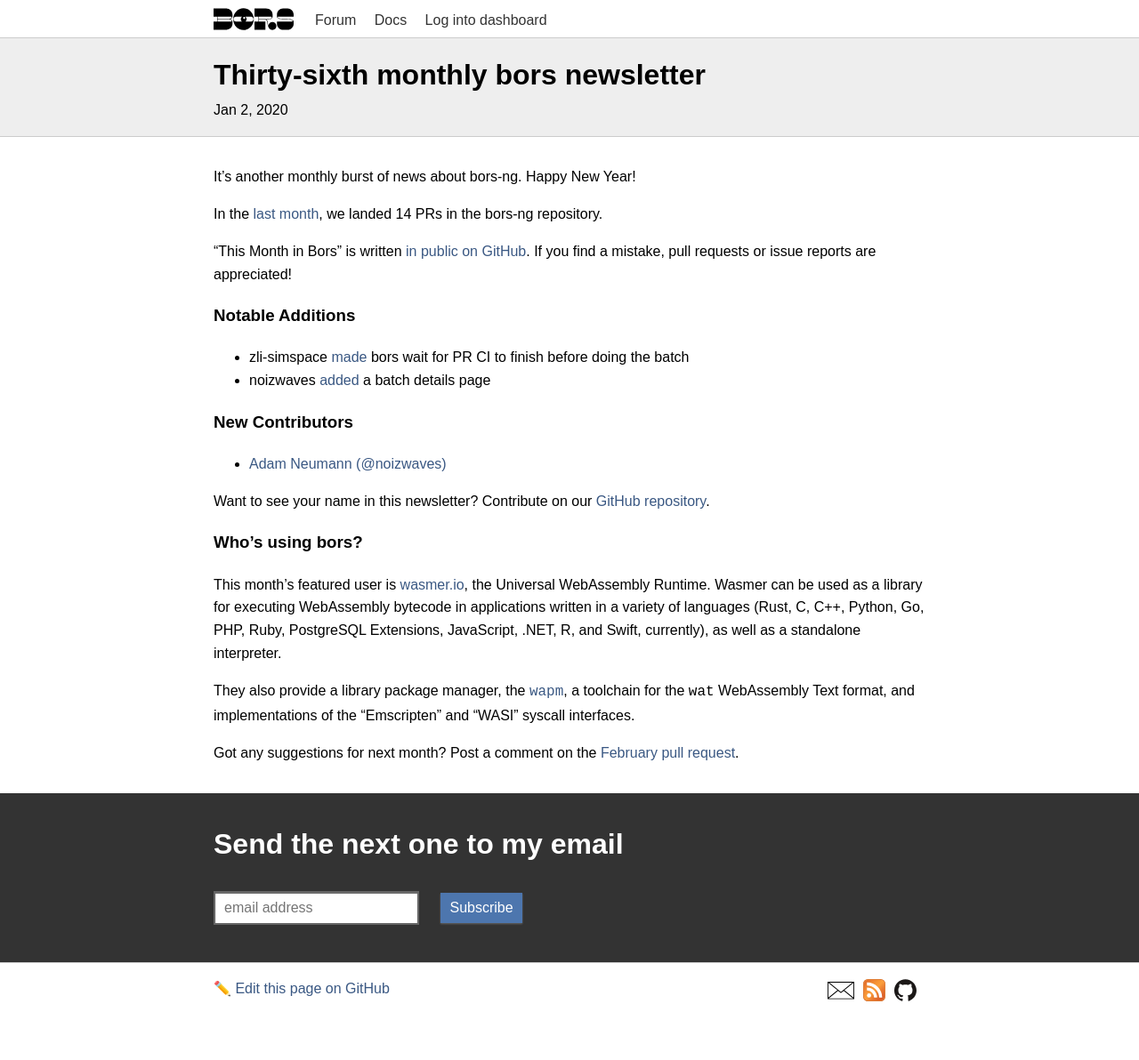
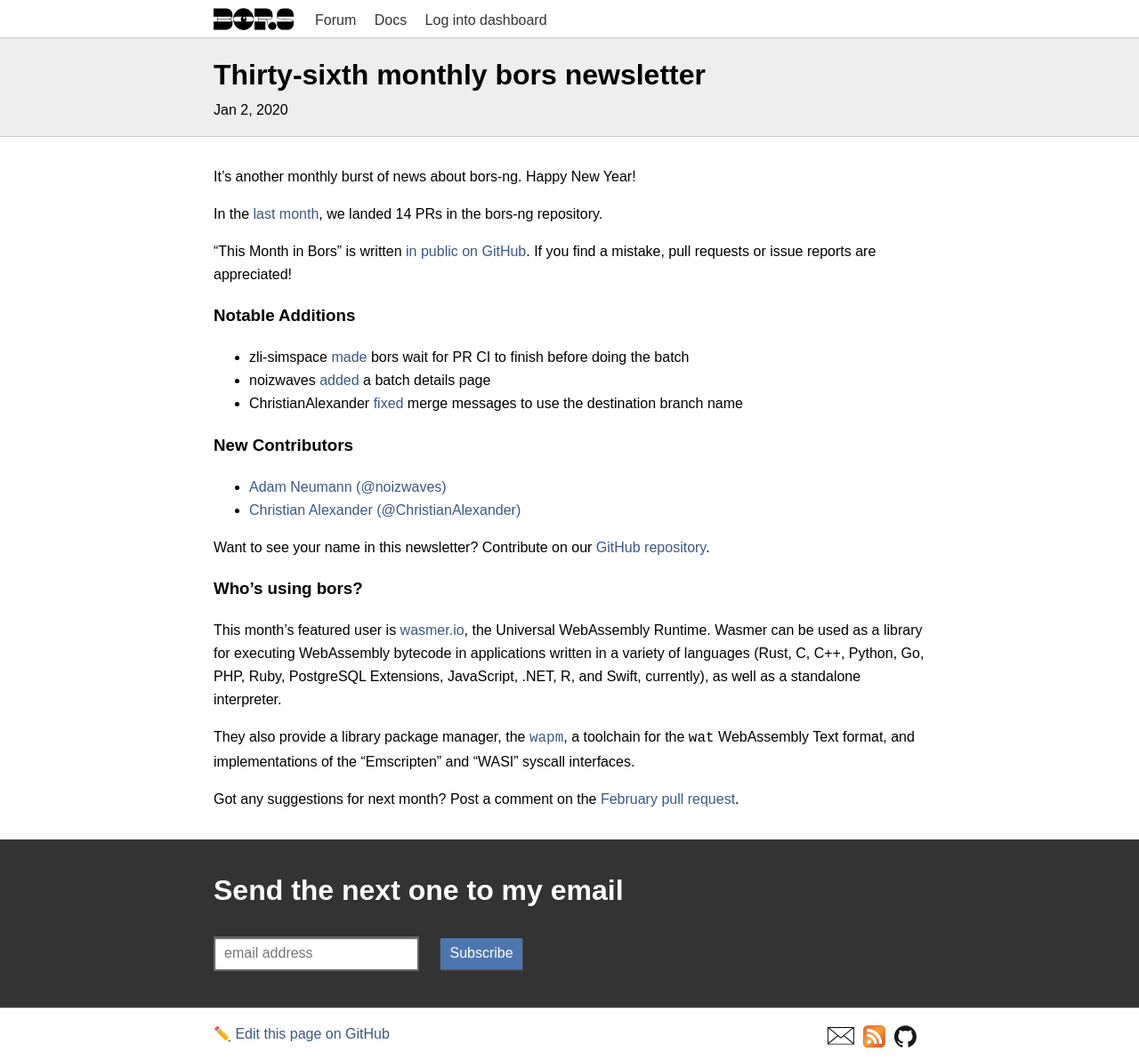
Before and after one commit to bors-ng/bors-ng.github.io, a Jekyll site: the page built from _posts/2020-01-01-tmib-36.md, in a window 1280 px wide. Shown: the whole page at 89% size. Built offline with Jekyll 4.4.1, drawn with Linux system fonts in a browser that asks for light colours; before the commit the page ends 1140 px from its top, so only the background shows below that.

Commit message:
Add bors-ng/bors-ng#823
Add @ChristianAlexander as new contributor

```diff
--- a/_posts/2020-01-01-tmib-36.md
+++ b/_posts/2020-01-01-tmib-36.md
@@ -21,11 +21,12 @@
 
 * zli-simspace [made](https://github.com/bors-ng/bors-ng/pull/785) bors wait for PR CI to finish before doing the batch
 * noizwaves [added](https://github.com/bors-ng/bors-ng/pull/834) a batch details page
-
+* ChristianAlexander [fixed](https://github.com/bors-ng/bors-ng/pull/823) merge messages to use the destination branch name
 
 ### New Contributors
 
 * [Adam Neumann (@noizwaves)](https://github.com/noizwaves)
+* [Christian Alexander (@ChristianAlexander)](https://github.com/ChristianAlexander)
 
 Want to see your name in this newsletter? Contribute on our [GitHub repository](https://github.com/bors-ng/bors-ng).
 
```
